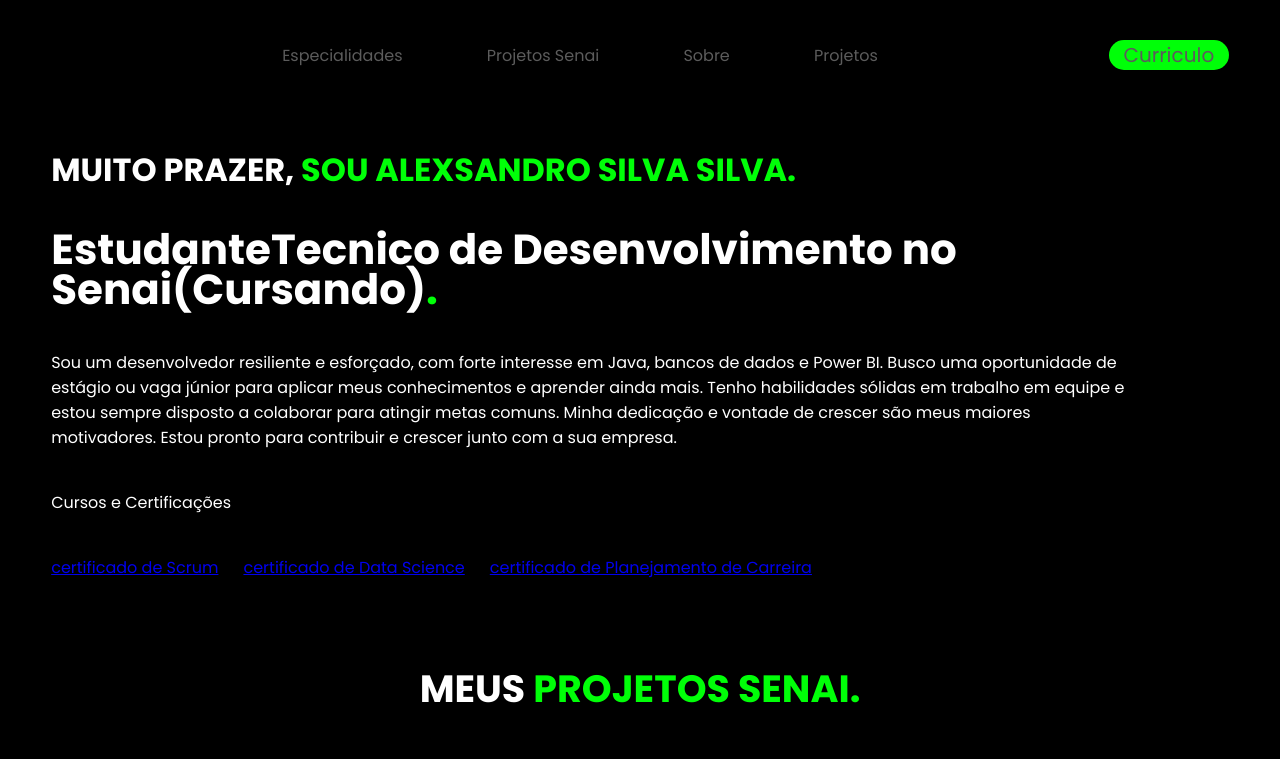
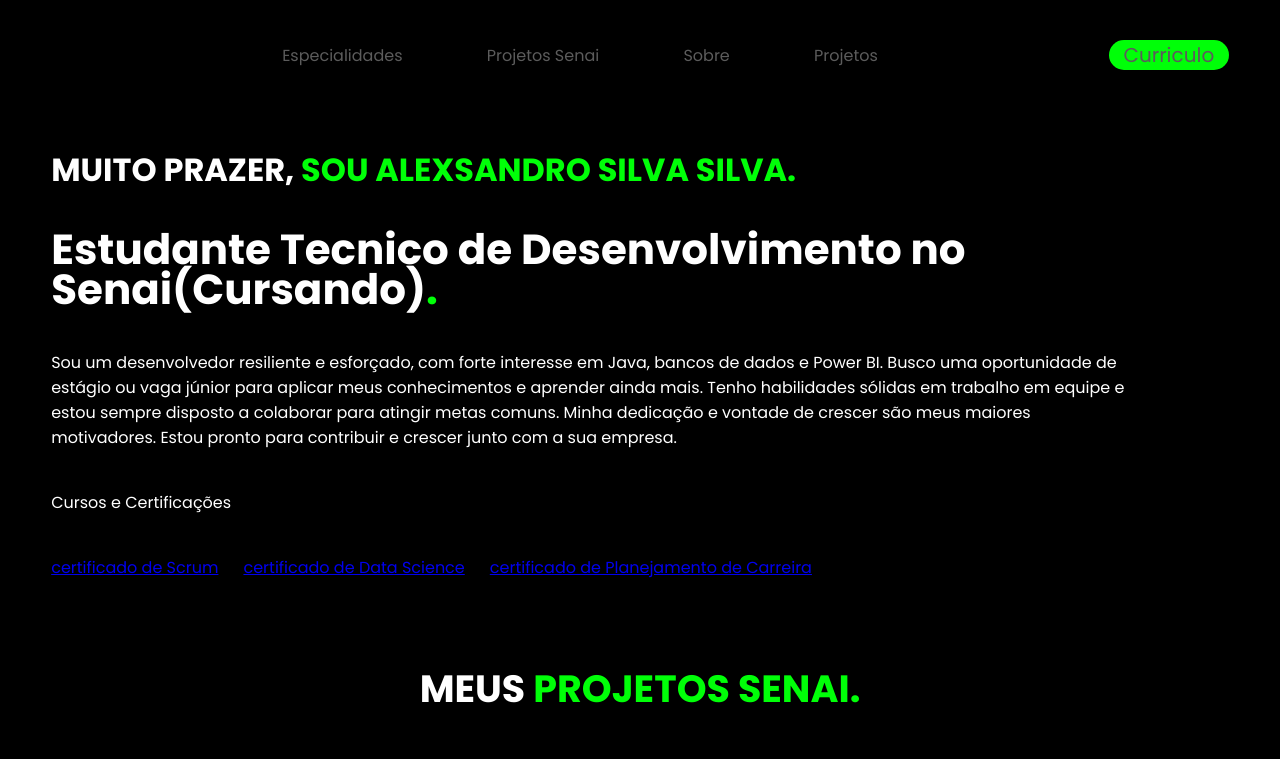
Before and after one commit to alexsandro1986-hub/projetos, a plain HTML site: page index.html in a window 1280 px wide. Shown: the top 759 px of the page. Drawn offline with nearby package versions, Linux system fonts and the light colour scheme; a script that the page names is missing.

Commit message:
atualizado cv

```diff
--- a/index.html
+++ b/index.html
@@ -88,7 +88,7 @@
                     <div class="flex">
                         <div class="txt-topo-site">
                             <h2>MUITO PRAZER,<span> SOU ALEXSANDRO SILVA SILVA.</span></h2><p>
-                            <h1>EstudanteTecnico de Desenvolvimento no Senai(Cursando)<span>.</span></h1>
+                            <h1>Estudante Tecnico de Desenvolvimento no Senai(Cursando)<span>.</span></h1>
                             <p>Sou um desenvolvedor resiliente e esforçado, com forte interesse em Java, bancos de dados
                                 e Power BI.
                                 Busco uma oportunidade de estágio ou vaga júnior para aplicar meus conhecimentos e
```
Also changed, not shown: 2 other files.
